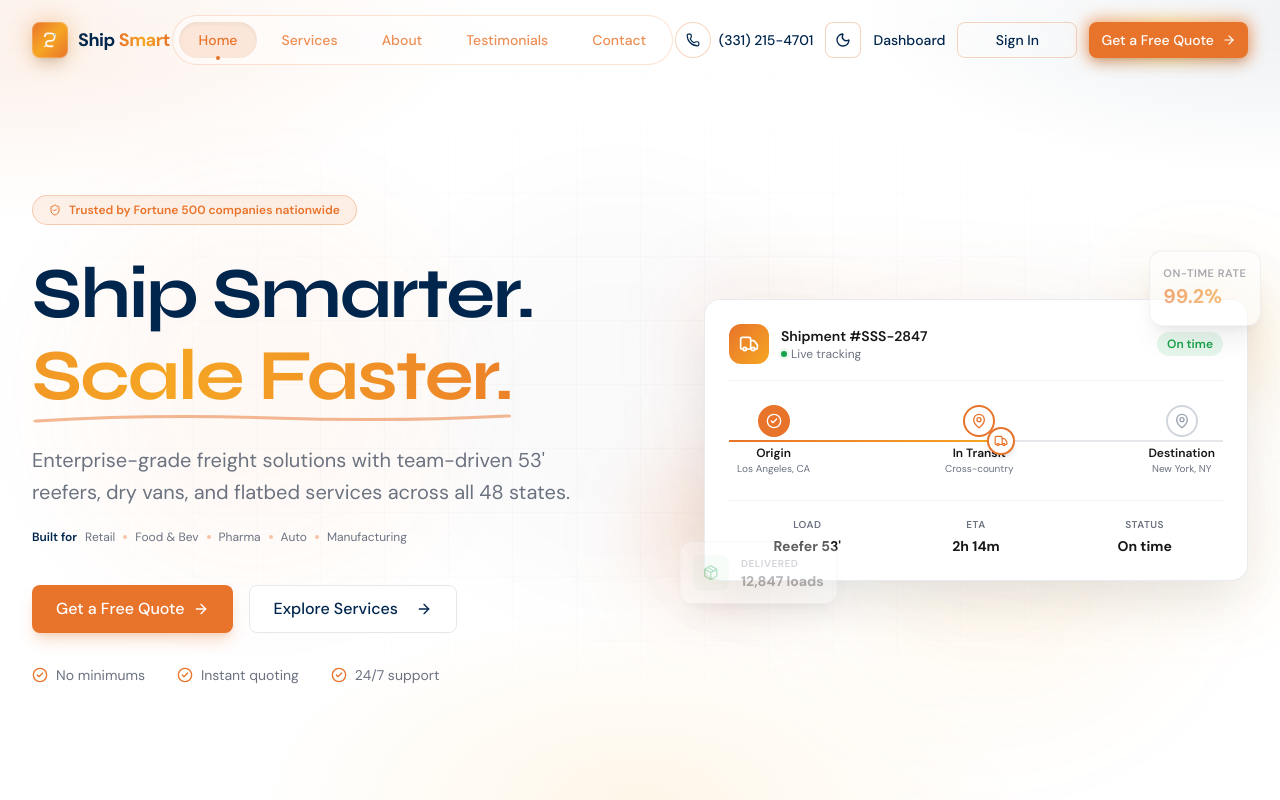
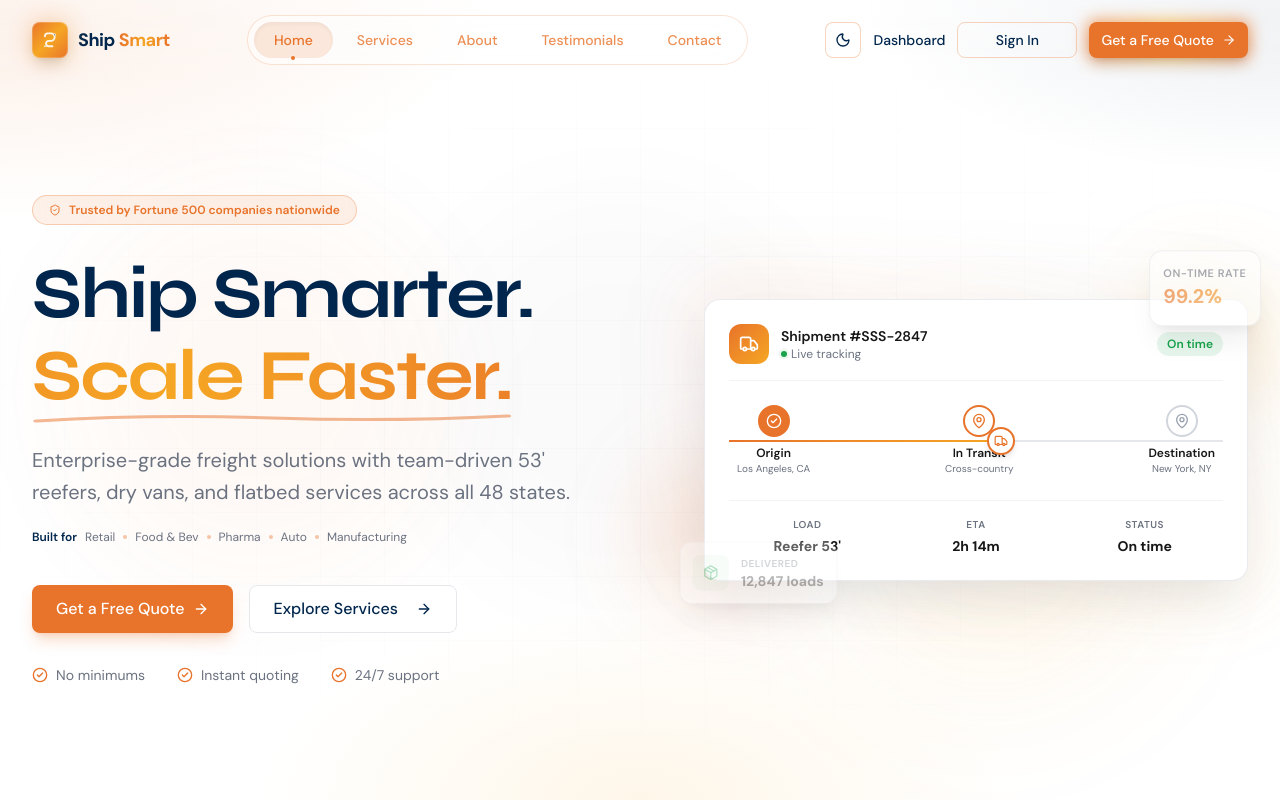
Before and after one commit to HusbanTech12/ship_smart_solution, a Next.js app: page / in a window 1280 px wide. Shown: the top 800 px of the page. Built offline with nearby package versions, Linux system fonts and the light colour scheme.

Commit message:
chore(navbar): remove phone icon and number from desktop and mobile

```diff
--- a/components/layout/navbar.tsx
+++ b/components/layout/navbar.tsx
@@ -2,7 +2,7 @@
 
 import { useState, useEffect } from "react"
 import { motion, AnimatePresence } from "framer-motion"
-import { Menu, X, ArrowRight, Phone } from "lucide-react"
+import { Menu, X, ArrowRight } from "lucide-react"
 import Link from "next/link"
 import { usePathname } from "next/navigation"
 import { cn } from "@/lib/utils"
@@ -114,27 +114,6 @@ export function Navbar() {
           </nav>
 
           <div className="hidden lg:flex items-center gap-3">
-            <a
-              href={COMPANY.phoneHref}
-              className={cn(
-                "hidden xl:flex items-center gap-2 text-sm transition-colors duration-500 group",
-                isTransparent ? "text-brand-primary hover:text-brand-secondary" : "text-white/80 hover:text-white",
-              )}
-              aria-label="Call us"
-            >
-              <span
-                className={cn(
-                  "flex h-9 w-9 items-center justify-center rounded-full border transition-all duration-200",
-                  isTransparent
-                    ? "border-brand-secondary/30 bg-white/40 group-hover:border-brand-secondary group-hover:bg-brand-secondary/15"
-                    : "border-white/10 bg-white/5 group-hover:border-brand-secondary/40 group-hover:bg-brand-secondary/10",
-                )}
-              >
-                <Phone className="h-3.5 w-3.5" />
-              </span>
-              <span className="font-medium tabular-nums">{COMPANY.phone}</span>
-            </a>
-
             <ThemeToggle
               className={cn(
                 isTransparent
@@ -285,13 +264,6 @@ export function Navbar() {
                     <ArrowRight className="ml-2 h-4 w-4" />
                   </Button>
                 </Link>
-                <a
-                  href={COMPANY.phoneHref}
-                  className="flex items-center justify-center gap-2 rounded-lg border border-white/10 bg-white/5 py-3 text-sm font-medium text-white/90"
-                >
-                  <Phone className="h-4 w-4" />
-                  {COMPANY.phone}
-                </a>
               </motion.div>
             </nav>
           </motion.div>
```
